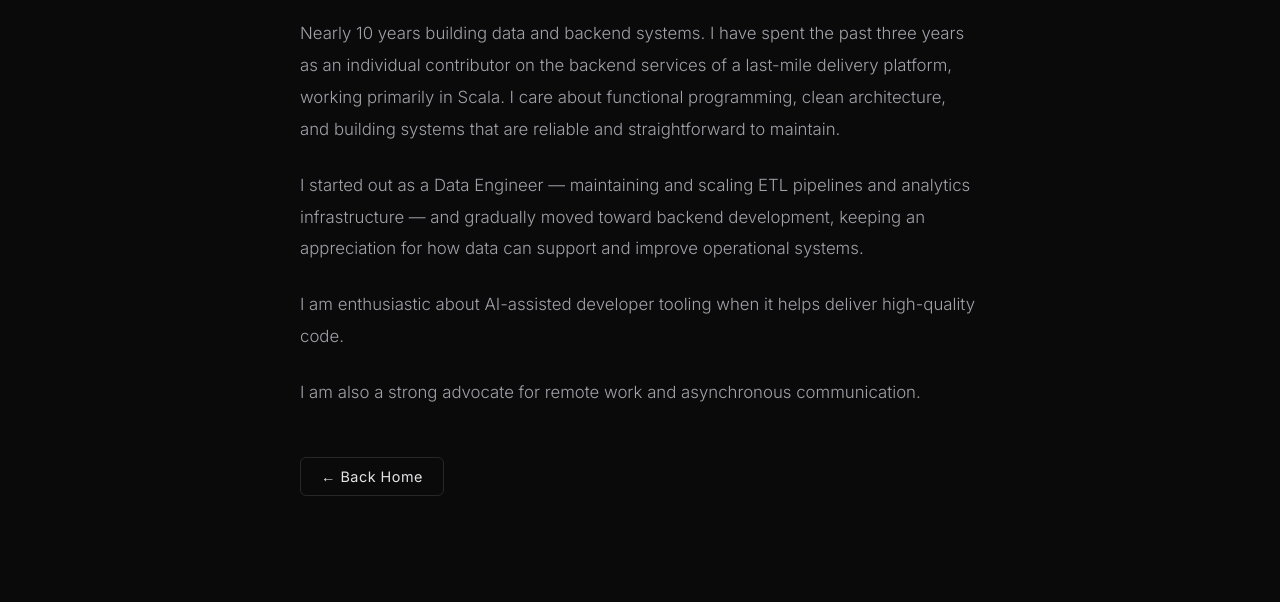
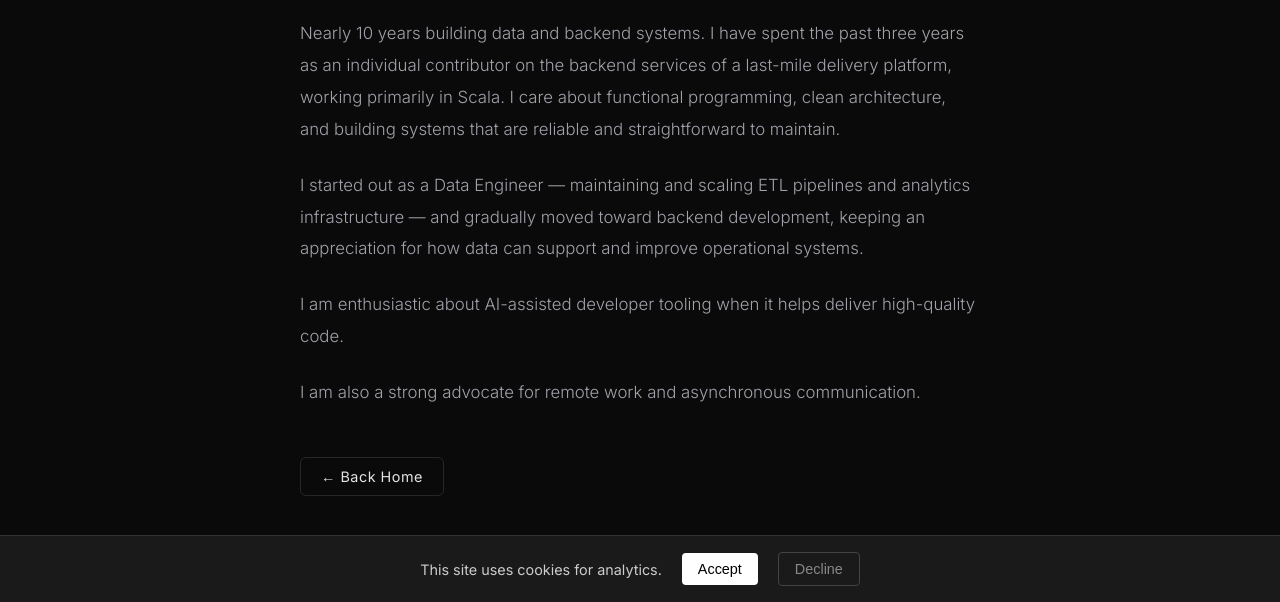
Before and after one commit to ericabertugli/ericabertugli.github.io, a website: page developer.html in a window 1280 px wide. Shown: the part 198-800 px from the top of the page. Drawn offline with Linux system fonts and the light colour scheme.

Commit message:
Add cookie consent banner and GA integration

```diff
--- /dev/null
+++ b/cookie-consent.js
@@ -0,0 +1,57 @@
+(function () {
+  var GA_ID = "G-W96EZRN1MR";
+  var CONSENT_KEY = "cookie_consent";
+
+  function loadGA() {
+    var script = document.createElement("script");
+    script.src = "https://www.googletagmanager.com/gtag/js?id=" + GA_ID;
+    script.async = true;
+    document.head.appendChild(script);
+
+    window.dataLayer = window.dataLayer || [];
+    function gtag() {
+      dataLayer.push(arguments);
+    }
+    gtag("js", new Date());
+    gtag("config", GA_ID);
+  }
+
+  function hideBanner() {
+    var banner = document.getElementById("cookie-banner");
+    if (banner) banner.style.display = "none";
+  }
+
+  function showBanner() {
+    var banner = document.getElementById("cookie-banner");
+    if (banner) banner.style.display = "flex";
+  }
+
+  function acceptCookies() {
+    localStorage.setItem(CONSENT_KEY, "accepted");
+    hideBanner();
+    loadGA();
+  }
+
+  function declineCookies() {
+    localStorage.setItem(CONSENT_KEY, "declined");
+    hideBanner();
+  }
+
+  function init() {
+    var consent = localStorage.getItem(CONSENT_KEY);
+    if (consent === "accepted") {
+      loadGA();
+    } else if (consent !== "declined") {
+      showBanner();
+    }
+  }
+
+  window.acceptCookies = acceptCookies;
+  window.declineCookies = declineCookies;
+
+  if (document.readyState === "loading") {
+    document.addEventListener("DOMContentLoaded", init);
+  } else {
+    init();
+  }
+})();
--- a/developer.html
+++ b/developer.html
@@ -19,7 +19,10 @@
       property="og:url"
       content="https://ericabertugli.github.io/developer.html"
     />
-    <meta property="og:title" content="Scala Backend Engineer - Erica Bertugli" />
+    <meta
+      property="og:title"
+      content="Scala Backend Engineer - Erica Bertugli"
+    />
     <meta
       property="og:description"
       content="Scala backend engineer with nearly 10 years of experience building data and backend systems."
@@ -30,7 +33,10 @@
     />
     <!-- Twitter Card -->
     <meta name="twitter:card" content="summary" />
-    <meta name="twitter:title" content="Scala Backend Engineer - Erica Bertugli" />
+    <meta
+      name="twitter:title"
+      content="Scala Backend Engineer - Erica Bertugli"
+    />
     <meta
       name="twitter:description"
       content="Scala backend engineer with nearly 10 years of experience building data and backend systems."
@@ -148,6 +154,47 @@
           font-size: 1rem;
         }
       }
+
+      #cookie-banner {
+        display: none;
+        position: fixed;
+        bottom: 0;
+        left: 0;
+        right: 0;
+        background: #1a1a1a;
+        border-top: 1px solid #333;
+        padding: 16px 20px;
+        align-items: center;
+        justify-content: center;
+        gap: 20px;
+        flex-wrap: wrap;
+        z-index: 1000;
+        font-size: 0.9rem;
+      }
+
+      #cookie-banner p {
+        margin: 0;
+        color: #ccc;
+      }
+
+      #cookie-banner button {
+        padding: 8px 16px;
+        border: none;
+        border-radius: 4px;
+        cursor: pointer;
+        font-size: 0.9rem;
+      }
+
+      #cookie-banner .accept {
+        background: #fff;
+        color: #000;
+      }
+
+      #cookie-banner .decline {
+        background: transparent;
+        color: #888;
+        border: 1px solid #444;
+      }
     </style>
   </head>
   <body>
@@ -183,5 +230,11 @@
         <a href="index.html" class="back-link">← Back Home</a>
       </nav>
     </main>
+    <div id="cookie-banner">
+      <p>This site uses cookies for analytics.</p>
+      <button class="accept" onclick="acceptCookies()">Accept</button>
+      <button class="decline" onclick="declineCookies()">Decline</button>
+    </div>
+    <script src="cookie-consent.js"></script>
   </body>
 </html>
```
Also changed, not shown: index.html (+55 -2 lines), skating.html (+47 -0 lines), traveling.html (+47 -0 lines), .github/workflows/update-sitemap.yml.
